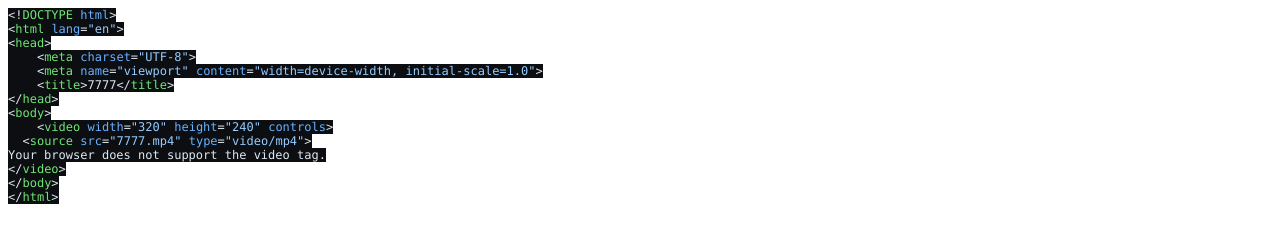
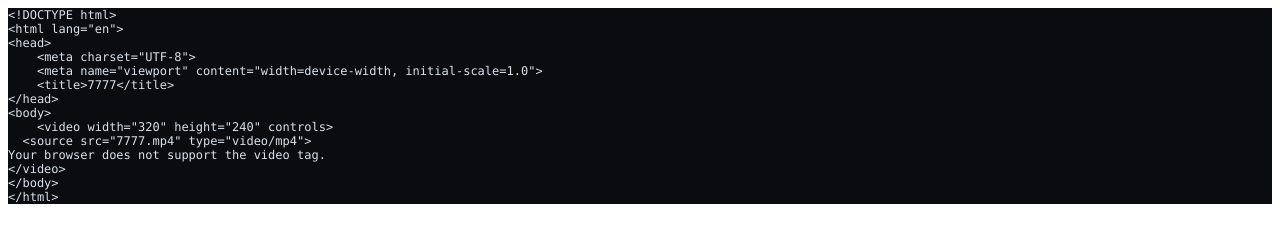
Before and after one commit to madebyjujube/7777, a plain HTML site: page index.html in a window 1280 px wide. Drawn offline with Linux system fonts and the light colour scheme.

Commit message:
Update index.html
<!DOCTYPE html>
<html lang="en">
<head>
    <meta charset="UTF-8">
    <meta name="viewport" content="width=device-width, initial-scale=1.0">
    <title>7777</title>
</head>
<body>
    <video width="320" height="240" controls>
  <source src="7777.mp4" type="video/mp4">
Your browser does not support the video tag.
</video>
</body>
</html>

```diff
--- a/index.html
+++ b/index.html
@@ -7,31 +7,24 @@
   <meta name="Generator" content="Cocoa HTML Writer">
   <meta name="CocoaVersion" content="2685.2">
   <style type="text/css">
-    p.p1 {margin: 0.0px 0.0px 0.0px 0.0px; font: 12.0px Menlo; color: #6fe674; -webkit-text-stroke: #6fe674}
-    p.p2 {margin: 0.0px 0.0px 0.0px 0.0px; font: 12.0px Menlo; color: #e0e8f0; -webkit-text-stroke: #e0e8f0}
-    p.p3 {margin: 0.0px 0.0px 0.0px 0.0px; font: 12.0px Menlo; color: #96ccff; -webkit-text-stroke: #96ccff}
-    p.p4 {margin: 0.0px 0.0px 0.0px 0.0px; font: 12.0px Menlo; color: #68b1ff; -webkit-text-stroke: #68b1ff}
-    span.s1 {font-kerning: none; color: #e0e8f0; background-color: #0c0e12; -webkit-text-stroke: 0px #e0e8f0}
-    span.s2 {font-kerning: none; background-color: #0c0e12}
-    span.s3 {font-kerning: none; color: #68b1ff; background-color: #0c0e12; -webkit-text-stroke: 0px #68b1ff}
-    span.s4 {font-kerning: none; color: #6fe674; background-color: #0c0e12; -webkit-text-stroke: 0px #6fe674}
-    span.s5 {font-kerning: none; color: #96ccff; background-color: #0c0e12; -webkit-text-stroke: 0px #96ccff}
+    p.p1 {margin: 0.0px 0.0px 0.0px 0.0px; font: 12.0px Menlo; color: #d9e2ec; -webkit-text-stroke: #d9e2ec; background-color: #0b0c0f}
+    span.s1 {font-kerning: none}
   </style>
 </head>
 <body>
-<p class="p1"><span class="s1">&lt;!</span><span class="s2">DOCTYPE</span><span class="s1"> </span><span class="s3">html</span><span class="s1">&gt;</span></p>
-<p class="p2"><span class="s2">&lt;</span><span class="s4">html</span><span class="s2"> </span><span class="s3">lang</span><span class="s2">=</span><span class="s5">"en"</span><span class="s2">&gt;</span></p>
-<p class="p1"><span class="s1">&lt;</span><span class="s2">head</span><span class="s1">&gt;</span></p>
-<p class="p2"><span class="s2"><span class="Apple-converted-space">    </span>&lt;</span><span class="s4">meta</span><span class="s2"> </span><span class="s3">charset</span><span class="s2">=</span><span class="s5">"UTF-8"</span><span class="s2">&gt;</span></p>
-<p class="p3"><span class="s1"><span class="Apple-converted-space">    </span>&lt;</span><span class="s4">meta</span><span class="s1"> </span><span class="s3">name</span><span class="s1">=</span><span class="s2">"viewport"</span><span class="s1"> </span><span class="s3">content</span><span class="s1">=</span><span class="s2">"width=device-width, initial-scale=1.0"</span><span class="s1">&gt;</span></p>
-<p class="p2"><span class="s2"><span class="Apple-converted-space">    </span>&lt;</span><span class="s4">title</span><span class="s2">&gt;7777&lt;/</span><span class="s4">title</span><span class="s2">&gt;</span></p>
-<p class="p1"><span class="s1">&lt;/</span><span class="s2">head</span><span class="s1">&gt;</span></p>
-<p class="p1"><span class="s1">&lt;</span><span class="s2">body</span><span class="s1">&gt;</span></p>
-<p class="p4"><span class="s1"><span class="Apple-converted-space">    </span>&lt;</span><span class="s4">video</span><span class="s1"> </span><span class="s2">width</span><span class="s1">=</span><span class="s5">"320"</span><span class="s1"> </span><span class="s2">height</span><span class="s1">=</span><span class="s5">"240"</span><span class="s1"> </span><span class="s2">controls</span><span class="s1">&gt;</span></p>
-<p class="p3"><span class="s1"><span class="Apple-converted-space">  </span>&lt;</span><span class="s4">source</span><span class="s1"> </span><span class="s3">src</span><span class="s1">=</span><span class="s2">"7777.mp4"</span><span class="s1"> </span><span class="s3">type</span><span class="s1">=</span><span class="s2">"video/mp4"</span><span class="s1">&gt;</span></p>
-<p class="p2"><span class="s2">Your browser does not support the video tag.</span></p>
-<p class="p1"><span class="s1">&lt;/</span><span class="s2">video</span><span class="s1">&gt;</span></p>
-<p class="p1"><span class="s1">&lt;/</span><span class="s2">body</span><span class="s1">&gt;</span></p>
-<p class="p1"><span class="s1">&lt;/</span><span class="s2">html</span><span class="s1">&gt;</span></p>
+<p class="p1"><span class="s1">&lt;!DOCTYPE html&gt;</span></p>
+<p class="p1"><span class="s1">&lt;html lang="en"&gt;</span></p>
+<p class="p1"><span class="s1">&lt;head&gt;</span></p>
+<p class="p1"><span class="s1"><span class="Apple-converted-space">    </span>&lt;meta charset="UTF-8"&gt;</span></p>
+<p class="p1"><span class="s1"><span class="Apple-converted-space">    </span>&lt;meta name="viewport" content="width=device-width, initial-scale=1.0"&gt;</span></p>
+<p class="p1"><span class="s1"><span class="Apple-converted-space">    </span>&lt;title&gt;7777&lt;/title&gt;</span></p>
+<p class="p1"><span class="s1">&lt;/head&gt;</span></p>
+<p class="p1"><span class="s1">&lt;body&gt;</span></p>
+<p class="p1"><span class="s1"><span class="Apple-converted-space">    </span>&lt;video width="320" height="240" controls&gt;</span></p>
+<p class="p1"><span class="s1"><span class="Apple-converted-space">  </span>&lt;source src="7777.mp4" type="video/mp4"&gt;</span></p>
+<p class="p1"><span class="s1">Your browser does not support the video tag.</span></p>
+<p class="p1"><span class="s1">&lt;/video&gt;</span></p>
+<p class="p1"><span class="s1">&lt;/body&gt;</span></p>
+<p class="p1"><span class="s1">&lt;/html&gt;</span></p>
 </body>
 </html>
```
